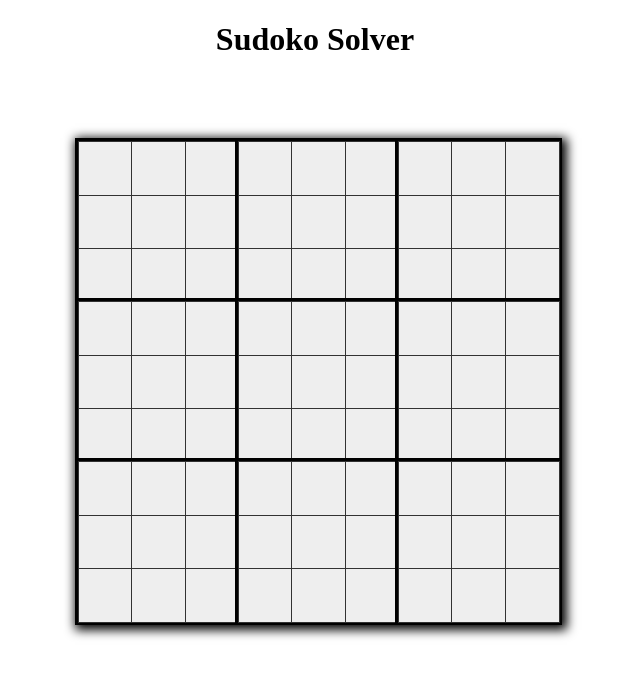
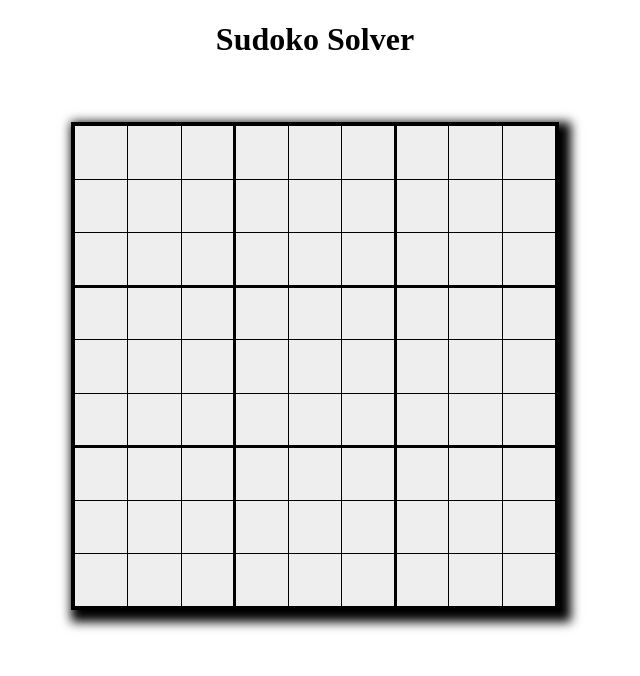
Before and after one commit to AlyxMoon/sudoku-solver, a Vue app: page / in a window 1280 px wide. Shown: the top 676 px of the page, without its empty margins (325-965 px from the left). Built offline with nearby package versions, Linux system fonts and the light colour scheme.

Commit message:
Add more distinctive grid blocks

```diff
--- a/src/App.vue
+++ b/src/App.vue
@@ -2,9 +2,12 @@
   <div id="app">
     <h1>Sudoko Solver</h1>
     <div class="grid">
-      <div class="block" v-for="i_block in 9">
-        <div class="cell" v-for="i_cell in 9"></div>
-      </div>
+      <div class="cell" v-for="i in 81"></div>
+
+      <div class="grid-divider col-1"></div>
+      <div class="grid-divider col-2"></div>
+      <div class="grid-divider row-1"></div>
+      <div class="grid-divider row-2"></div>
     </div>
   </div>
 </template>
@@ -21,32 +24,50 @@ h1 {
 }
 
 .grid {
+  background-color: black;
   box-shadow: 6px 6px 10px 6px black;
+  border: 4px solid black;
   display: grid;
-  grid-template-columns: repeat(3, 1fr);
-  grid-template-rows: repeat(3, 1fr);
+  grid-gap: 1px;
+  grid-template-columns: repeat(9, 1fr);
+  grid-template-rows: repeat(9, 1fr);
   height: 30rem;
-  margin: 5rem auto;
+  margin: 4rem auto;
+  position: relative;
   width: 30rem;
 }
 
-.block {
-  border: 3px solid black;
-  border-bottom-width: 4px;
-  border-right-width: 4px;
-  display: grid;
-  grid-template-columns: repeat(3, 1fr);
-  grid-template-rows: repeat(3, 1fr);
+.cell {
+  background-color: #EEEEEE;
   height: 100%;
   width: 100%;
 }
 
-.cell {
-  background-color: #EEEEEE;
-  border: 1px solid rgb(50, 50, 50);
-  height: 100%;
-  margin: 0;
-  width: 100%;
+.grid-divider {
+  background-color: black;
+  position: absolute;
+}
+.grid-divider[class *= 'col-'] {
+  top: 0;
+  bottom: 0;
+  width: 3px;
+}
+.grid-divider[class *= 'row-'] {
+  left: 0;
+  right: 0;
+  height: 3px;
+}
+.grid-divider.col-1 {
+  left: 33%;
+}
+.grid-divider.col-2 {
+  right: 33%;
+}
+.grid-divider.row-1 {
+  top: 33%;
+}
+.grid-divider.row-2 {
+  bottom: 33%;
 }
 
 </style>
```
